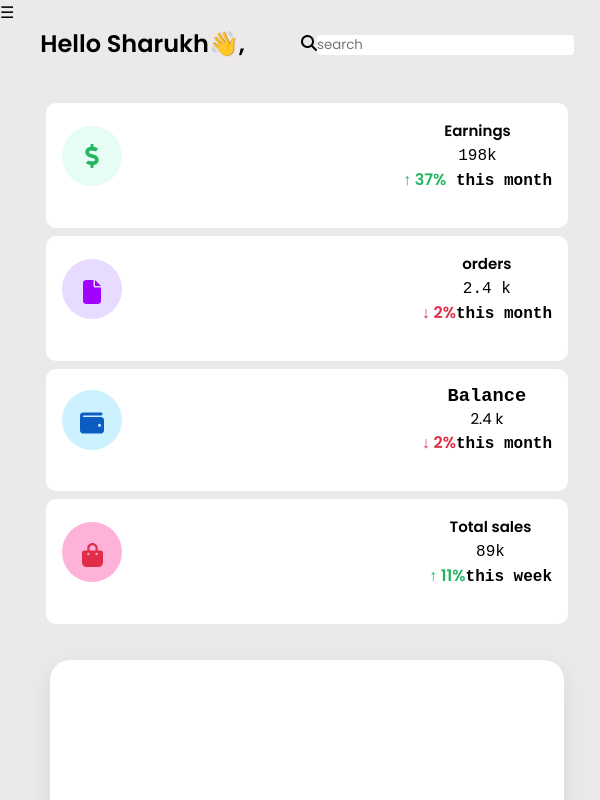
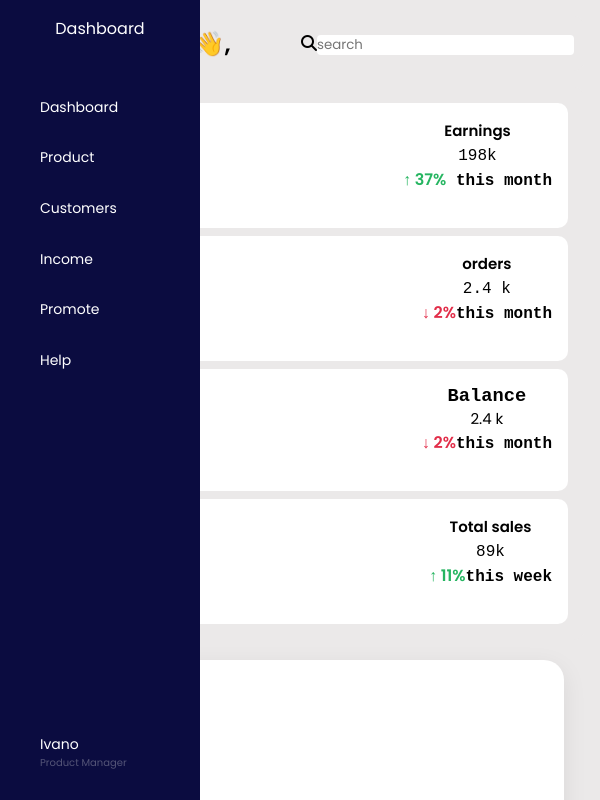
Before and after one commit to abhishekpeddada/Fitpeo, a React (Create React App) app: page / in a window 600 px wide. Built offline with nearby package versions, Linux system fonts and the light colour scheme.

Commit message:
Fix Hamburger menu

```diff
--- a/src/components/Sidebar/Sidebar.js
+++ b/src/components/Sidebar/Sidebar.js
@@ -1,12 +1,13 @@
 import React, { useState } from 'react';
-import { FaArrowRight } from "react-icons/fa";
 import '../../../src/styles/styles.css';
 
 function Sidebar() {
     const [showSidebar, setShowSidebar] = useState(true);
+    const [hamburgerClass, setHamburgerClass] = useState('hamburger');
 
     const toggleSidebar = () => {
-        setShowSidebar(prevState => !prevState);
+        setShowSidebar(!showSidebar);
+        setHamburgerClass(showSidebar ? 'hamburger-min' : 'hamburger');
     };
 
     const [selectedItem, setSelectedItem] = useState(null);
@@ -25,7 +26,7 @@ function Sidebar() {
 
     return (
         <div>
-            <div className="hamburger" onClick={toggleSidebar}>
+            <div className={hamburgerClass} onClick={toggleSidebar}>
                 &#9776;
             </div>
             {showSidebar && (
--- a/src/styles/styles.css
+++ b/src/styles/styles.css
@@ -8,20 +8,28 @@
     font-family: "Poppins",sans-serif;
 }
 
-.Sidebar{
-    position: sticky;
+.Sidebar {
+    position: stucky;
+    z-index: 1000;
     top: 0;
     left: 0;
     bottom: 0;
-    width: 180px;
+    width: 200px;
     height: 100vh;
     padding: 0 1.7rem;
     color: white;
     overflow: hidden;
-    transition: all 0.5s linear;
+    transition: left 6s ease;
     background: #0B0C40;
 }
 
+.hamburger {
+    color: white;
+    position: fixed;
+    top: 20px;
+    left: 20px;
+    z-index: 1001;
+}
 .logo{
     height: 80px;
     padding: 16px;
@@ -322,6 +330,56 @@ tr:nth-child(even){
 
 @media only screen and (max-width: 600px) {
     .Sidebar {
+        position: fixed;
+        width: 200px;
+        padding: 0 1.7rem;
+    }
+    .hamburger-min{
+        color: black;
+    }
+    .menu li {
+        padding: 0.8rem;
+        margin: 4px 0;
+        border-radius: 6px;
+    }
+
+    .header-wrapper {
+        padding: 10px;
+    }
+
+    .card-container {
+        padding: 1rem;
+    }
+
+    .card-wrapper {
+        gap: 0.5rem;
+    }
+
+    .payment-card {
+        padding: 1rem;
+        height: auto;
+        width: 100%;
+    }
+
+    .table-wrapper {
+        padding: 1rem;
+    }
+
+    .table-container {
+        width: 100%;
+    }
+
+    .graphs {
+        grid-template-columns: 1fr;
+    }
+
+    .graphs .box, .graphs .box1 {
+        width: 100%;
+    }
+}
+
+@media only screen and (min-width: 600px) {
+    .hamburger {
         display: none;
     }
 }
```
